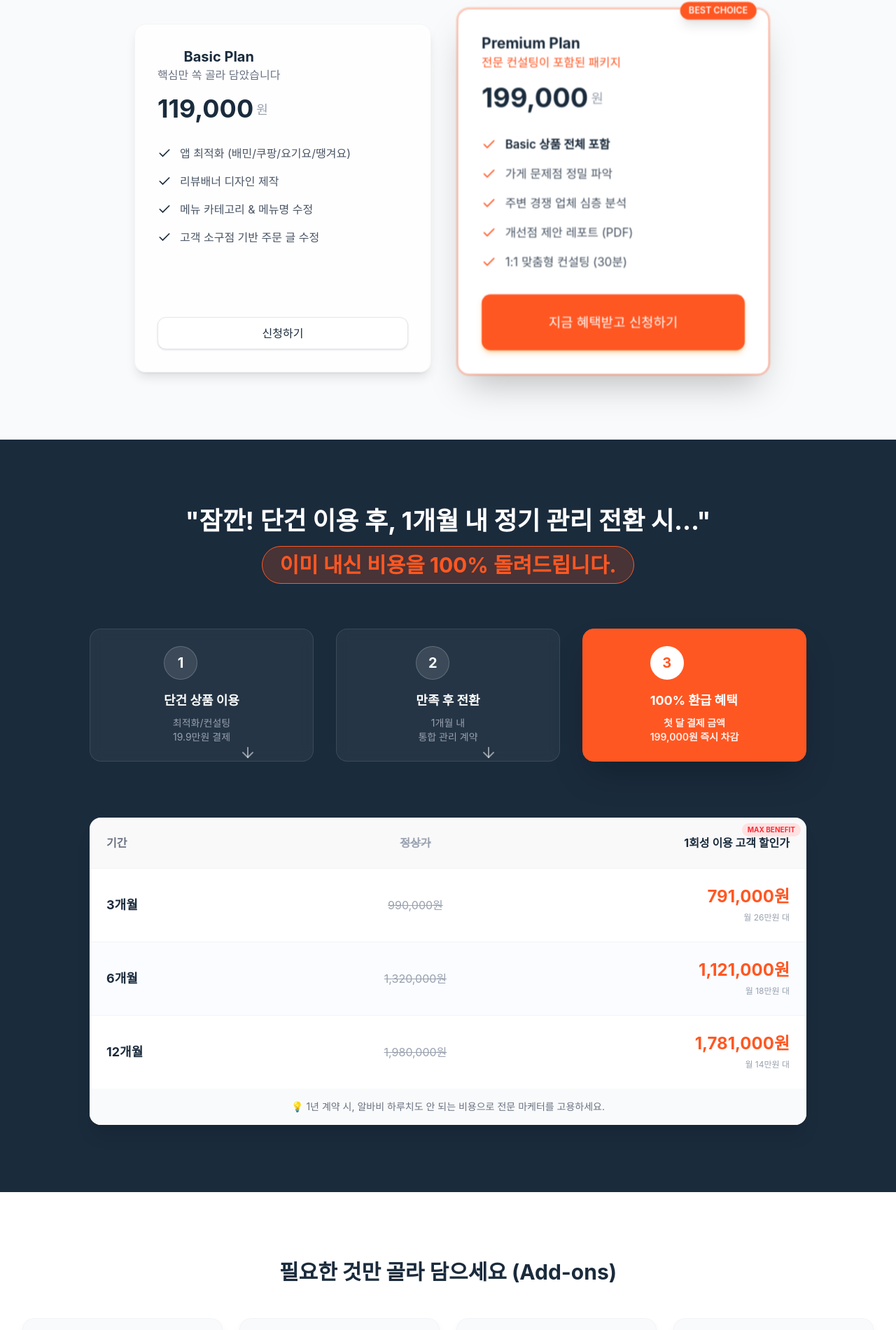
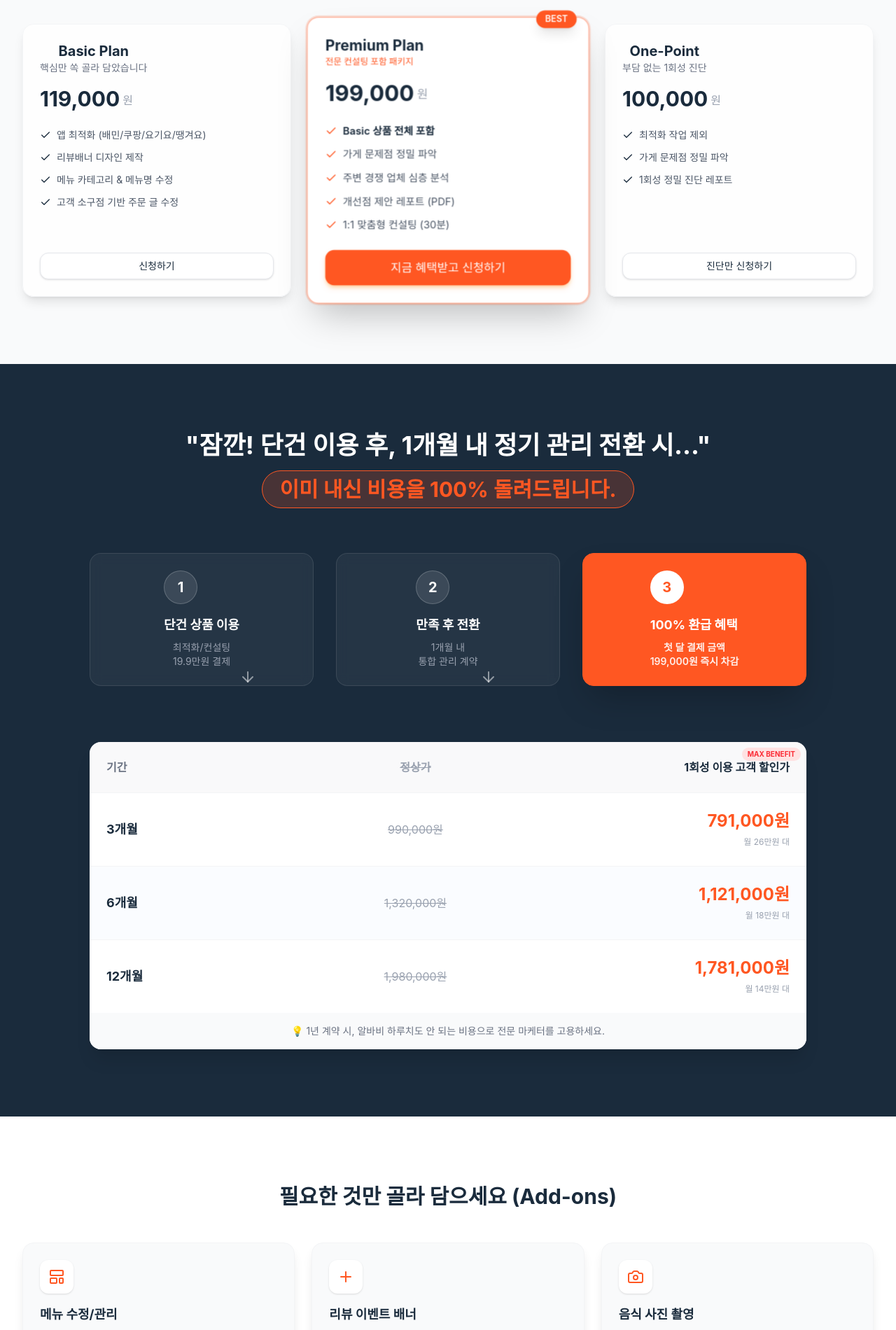
Before and after one commit to asaaaa12313/baemin3, a Next.js app: page / in a window 1280 px wide. Shown: the part 1066-2966 px from the top of the page at 70% size. Built offline with nearby package versions, Linux system fonts and the light colour scheme; a web font is replaced by a local one.

Commit message:
feat: move one-point consulting to pricing section

```diff
--- a/src/components/sections/Solution.tsx
+++ b/src/components/sections/Solution.tsx
@@ -24,7 +24,7 @@ export function Solution() {
                     </p>
                 </motion.div>
 
-                <div className="grid grid-cols-1 gap-8 md:grid-cols-2 lg:gap-12 max-w-4xl mx-auto">
+                <div className="grid grid-cols-1 gap-6 md:grid-cols-3 lg:gap-8 max-w-7xl mx-auto items-stretch">
                     {/* Basic Plan */}
                     <motion.div
                         initial={{ opacity: 0, x: -20 }}
@@ -34,68 +34,63 @@ export function Solution() {
                         className="h-full"
                     >
                         <TiltCard className="h-full">
-                            <Card className="h-full flex flex-col items-start p-8 hover:border-deep-navy/30 transition-all duration-300">
+                            <Card className="h-full flex flex-col items-start p-6 hover:border-deep-navy/30 transition-all duration-300">
                                 <div className="mb-4">
                                     <h3 className="text-xl font-bold text-deep-navy">Basic Plan</h3>
-                                    <p className="text-gray-500">핵심만 쏙 골라 담았습니다</p>
+                                    <p className="text-sm text-gray-500">핵심만 쏙 골라 담았습니다</p>
                                 </div>
-                                <div className="mb-8 flex items-end gap-1">
-                                    <span className="text-4xl font-bold text-deep-navy">119,000</span>
-                                    <span className="text-lg text-gray-400 mb-1">원</span>
+                                <div className="mb-6 flex items-end gap-1">
+                                    <span className="text-3xl font-bold text-deep-navy">119,000</span>
+                                    <span className="text-base text-gray-400 mb-1">원</span>
                                 </div>
 
-                                <ul className="space-y-4 mb-8 flex-1 w-full text-left">
+                                <ul className="space-y-3 mb-6 flex-1 w-full text-left text-sm">
                                     {[
                                         "앱 최적화 (배민/쿠팡/요기요/땡겨요)",
                                         "리뷰배너 디자인 제작",
                                         "메뉴 카테고리 & 메뉴명 수정",
                                         "고객 소구점 기반 주문 글 수정"
                                     ].map((item, i) => (
-                                        <li key={i} className="flex items-start gap-3 text-gray-600">
-                                            <Check className="h-5 w-5 text-deep-navy shrink-0 mt-0.5" />
+                                        <li key={i} className="flex items-start gap-2 text-gray-600">
+                                            <Check className="h-4 w-4 text-deep-navy shrink-0 mt-0.5" />
                                             <span>{item}</span>
                                         </li>
                                     ))}
                                 </ul>
 
-                                <Button variant="secondary" className="w-full">
+                                <Button variant="secondary" className="w-full text-sm py-2">
                                     신청하기
                                 </Button>
                             </Card>
                         </TiltCard>
                     </motion.div>
 
-                    {/* Premium Plan */}
+                    {/* Premium Plan (Center, Highlighted) */}
                     <motion.div
-                        initial={{ opacity: 0, x: 20 }}
-                        whileInView={{ opacity: 1, x: 0 }}
+                        initial={{ opacity: 0, y: -20 }}
+                        whileInView={{ opacity: 1, y: 0 }}
                         viewport={{ once: true }}
                         transition={{ duration: 0.6, delay: 0.4 }}
-                        className="h-full"
-                    >
-                        <motion.div
-                            animate={{ y: [0, -10, 0] }}
-                            transition={{ repeat: Infinity, duration: 4, ease: "easeInOut" }}
-                            className="h-full"
+                        className="h-full z-10"
                     >
                         <TiltCard className="h-full">
-                                <Card className="relative h-full flex flex-col items-start p-8 border-vivid-orange/50 ring-2 ring-vivid-orange/20 shadow-2xl bg-white scale-105 z-10">
+                            <Card className="relative h-full flex flex-col items-start p-6 border-vivid-orange/50 ring-2 ring-vivid-orange/20 shadow-2xl bg-white scale-105">
                                 <div className="absolute top-0 right-0 -mt-3 mr-4">
-                                        <Badge variant="accent" className="bg-vivid-orange text-white px-3 py-1 shadow-lg">BEST CHOICE</Badge>
+                                    <Badge variant="accent" className="bg-vivid-orange text-white px-3 py-1 shadow-lg text-xs">BEST</Badge>
                                 </div>
 
                                 <div className="mb-4 text-left">
                                     <h3 className="text-xl font-bold text-deep-navy">Premium Plan</h3>
-                                        <p className="text-vivid-orange font-medium">전문 컨설팅이 포함된 패키지</p>
+                                    <p className="text-xs text-vivid-orange font-medium">전문 컨설팅 포함 패키지</p>
                                 </div>
-                                    <div className="mb-8 flex items-end gap-1">
-                                        <span className="text-4xl font-bold text-deep-navy">199,000</span>
-                                        <span className="text-lg text-gray-400 mb-1">원</span>
+                                <div className="mb-6 flex items-end gap-1">
+                                    <span className="text-3xl font-bold text-deep-navy">199,000</span>
+                                    <span className="text-base text-gray-400 mb-1">원</span>
                                 </div>
 
-                                    <ul className="space-y-4 mb-8 flex-1 w-full text-left">
-                                        <li className="flex items-start gap-3 font-semibold text-deep-navy">
-                                            <Check className="h-5 w-5 text-vivid-orange shrink-0 mt-0.5" />
+                                <ul className="space-y-3 mb-6 flex-1 w-full text-left text-sm">
+                                    <li className="flex items-start gap-2 font-semibold text-deep-navy">
+                                        <Check className="h-4 w-4 text-vivid-orange shrink-0 mt-0.5" />
                                         <span>Basic 상품 전체 포함</span>
                                     </li>
                                     {[
@@ -104,21 +99,60 @@ export function Solution() {
                                         "개선점 제안 레포트 (PDF)",
                                         "1:1 맞춤형 컨설팅 (30분)"
                                     ].map((item, i) => (
-                                            <li key={i} className="flex items-start gap-3 text-gray-600">
-                                                <Check className="h-5 w-5 text-vivid-orange shrink-0 mt-0.5" />
+                                        <li key={i} className="flex items-start gap-2 text-gray-600">
+                                            <Check className="h-4 w-4 text-vivid-orange shrink-0 mt-0.5" />
                                             <span>{item}</span>
                                         </li>
                                     ))}
                                 </ul>
 
-                                    <Button variant="accent" className="w-full text-lg py-6 shadow-orange-200">
+                                <Button variant="accent" className="w-full text-base py-3 shadow-orange-200">
                                     지금 혜택받고 신청하기
                                 </Button>
                             </Card>
                         </TiltCard>
                     </motion.div>
+
+                    {/* One Point Consulting (Moved from Addons) */}
+                    <motion.div
+                        initial={{ opacity: 0, x: 20 }}
+                        whileInView={{ opacity: 1, x: 0 }}
+                        viewport={{ once: true }}
+                        transition={{ duration: 0.6, delay: 0.6 }}
+                        className="h-full"
+                    >
+                        <TiltCard className="h-full">
+                            <Card className="h-full flex flex-col items-start p-6 hover:border-deep-navy/30 transition-all duration-300">
+                                <div className="mb-4">
+                                    <h3 className="text-xl font-bold text-deep-navy">One-Point</h3>
+                                    <p className="text-sm text-gray-500">부담 없는 1회성 진단</p>
+                                </div>
+                                <div className="mb-6 flex items-end gap-1">
+                                    <span className="text-3xl font-bold text-deep-navy">100,000</span>
+                                    <span className="text-base text-gray-400 mb-1">원</span>
+                                </div>
+
+                                <ul className="space-y-3 mb-6 flex-1 w-full text-left text-sm">
+                                    <li className="flex items-start gap-2 text-gray-600">
+                                        <Check className="h-4 w-4 text-deep-navy shrink-0 mt-0.5" />
+                                        <span>최적화 작업 제외</span>
+                                    </li>
+                                    <li className="flex items-start gap-2 text-gray-600">
+                                        <Check className="h-4 w-4 text-deep-navy shrink-0 mt-0.5" />
+                                        <span>가게 문제점 정밀 파악</span>
+                                    </li>
+                                    <li className="flex items-start gap-2 text-gray-600">
+                                        <Check className="h-4 w-4 text-deep-navy shrink-0 mt-0.5" />
+                                        <span>1회성 정밀 진단 레포트</span>
+                                    </li>
+                                </ul>
+
+                                <Button variant="secondary" className="w-full text-sm py-2">
+                                    진단만 신청하기
+                                </Button>
+                            </Card>
+                        </TiltCard>
                     </motion.div>
-
                 </div>
             </div>
         </section>
```
Also changed, not shown: src/components/sections/Addons.tsx (+1 -24 lines). Lines whose indentation alone changed are shown as unchanged.
